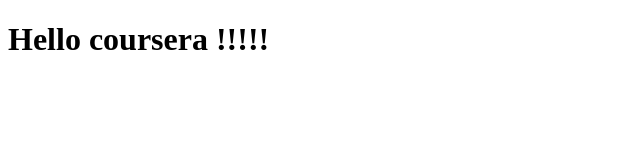
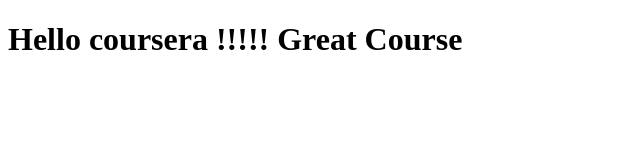
Before and after one commit to MelvinRS/CourseraWebHTMLCSSJSCRIPT, a plain HTML site: page site/index.html in a window 1280 px wide. Shown: the whole page, without its empty margins (0-640 px from the left). Drawn offline with Linux system fonts and the light colour scheme.

Commit message:
small addition to page content

```diff
--- a/site/index.html
+++ b/site/index.html
@@ -4,6 +4,6 @@
 	<title>Test Site</title>
 </head>
 <body>
-<h1> Hello coursera !!!!!</h1>
+<h1> Hello coursera !!!!! Great Course</h1>
 </body>
 </html>
```
